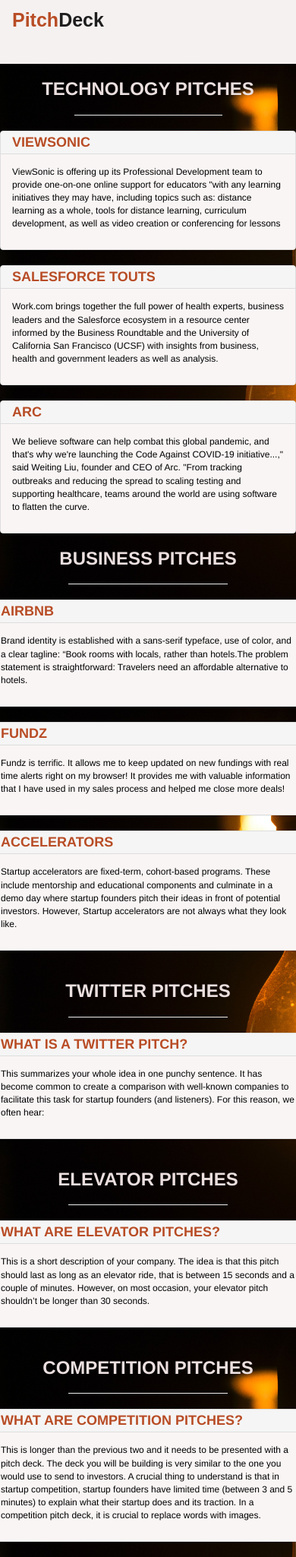
After one commit to felkiriinya/Pitch-app, a Flask app: page /categories in a window 390 px wide; the page is wider, and only the part inside the window is pictured. The commit adds this page. Shown: that part at 76% size. Run offline with Flask 2, Linux system fonts and the light colour scheme; some libraries are stand-ins or nearby versions.

Commit message:
created categories and pitches from other people

```diff
--- a/app/main/views.py
+++ b/app/main/views.py
@@ -82,3 +82,10 @@
         return redirect(url_for('main.addapitch',pitchname=pitch.name))
     title = 'Add a new Pitch'
     return render_template('add_pitch.html',form =form)
+
+@main.route('/categories')
+def categories():
+
+    title = 'Pitches | Categories'
+
+    return render_template('categories.html',title =title)
--- a/app/static/css/profile.css
+++ b/app/static/css/profile.css
@@ -7,7 +7,8 @@
 
     color: rgb(235, 223, 223);
     font-size: 18px;
-    overflow: hidden;
+    /* overflow: hidden; */
+    overflow-x: hidden;
 }
 img{
     border-radius: 100px;
--- /dev/null
+++ b/app/templates/categories.html
@@ -0,0 +1,176 @@
+{% extends 'base.html' %}
+
+
+<!DOCTYPE html>
+<html lang="en">
+<head>
+    {% block styles %}
+    {{ super() }}
+    <link rel="shortcut icon" href="{{ url_for('static', filename='images/favicon.ico') }}">
+    <link rel="stylesheet" href="{{url_for('static',filename='css/profile.css')}}">
+
+
+    {% endblock %}
+
+</head>
+<body>
+
+            <!-- Navbar block  -->
+            {% block navbar %}
+            {% include 'navbar.html' %}
+            {% endblock %}
+
+            {% block content%}
+    <h3 class="text-center" style="font-weight: bolder;"> TECHNOLOGY PITCHES</h3>
+    <hr style="width: 50%; ">
+    <div class="row">
+        <div class="col-md-4">
+            <div class="panel panel-default" >
+                <div class="panel-heading" style="height: 30px; padding-top: 2px; font-weight: bolder; text-transform: uppercase; color: rgb(184, 76, 37);" >
+                    ViewSonic
+                </div>
+                <div class="panel-body" style="background-color:#faf5f5;">
+                  <p style="color: black; font-size: 12px;">
+                    ViewSonic is offering up its Professional Development team to provide one-on-one online support for educators "with any learning initiatives they may have, including topics such as: distance learning as a whole, tools for distance learning, curriculum development, as well as video creation or conferencing for lessons
+                  </p>
+
+                </div>
+            </div>
+
+        </div>
+        <div class="col-md-4">
+            <div class="panel panel-default" >
+                <div class="panel-heading" style="height: 30px; padding-top: 2px; font-weight: bolder; text-transform: uppercase; color: rgb(184, 76, 37);" >
+                    Salesforce touts
+                </div>
+                <div class="panel-body" style="background-color:#faf5f5;">
+                  <p style="color: black; font-size: 12px;">
+                    Work.com brings together the full power of health experts, business leaders and the Salesforce ecosystem in a resource center informed by the Business Roundtable and the University of California San Francisco (UCSF) with insights from business, health and government leaders as well as analysis.
+                  </p>
+
+                </div>
+            </div>
+
+        </div>
+        <div class="col-md-4">
+            <div class="panel panel-default" >
+                <div class="panel-heading" style="height: 30px; padding-top: 2px; font-weight: bolder; text-transform: uppercase; color: rgb(184, 76, 37);" >
+                    Arc
+                 </div>
+                <div class="panel-body" style="background-color:#faf5f5;">
+                  <p style="color: black; font-size: 12px;">
+                    We believe software can help combat this global pandemic, and that's why we're launching the Code Against COVID-19 initiative...," said Weiting Liu, founder and CEO of Arc. "From tracking outbreaks and reducing the spread to scaling testing and supporting healthcare, teams around the world are using software to flatten the curve.
+                  </p>
+
+                </div>
+            </div>
+
+        </div>
+
+
+        <h3 class="text-center" style="font-weight: bolder;"> BUSINESS PITCHES</h3>
+            <hr style="width: 50%; ">
+            <div class="row">
+                <div class="col-md-4">
+                    <div class="panel panel-default" >
+                        <div class="panel-heading" style="height: 30px; padding-top: 2px; font-weight: bolder; text-transform: uppercase; color: rgb(184, 76, 37);" >
+                           Airbnb
+                        </div>
+                        <div class="panel-body" style="background-color:#faf5f5;">
+                        <p style="color: black; font-size: 12px;">
+                            Brand identity is established with a sans-serif typeface, use of color, and a clear tagline: “Book rooms with locals, rather than hotels.The problem statement is straightforward: Travelers need an affordable alternative to hotels.
+                        </p>
+
+                        </div>
+                    </div>
+
+                </div>
+                <div class="col-md-4">
+                    <div class="panel panel-default" >
+                        <div class="panel-heading" style="height: 30px; padding-top: 2px; font-weight: bolder; text-transform: uppercase; color: rgb(184, 76, 37);" >
+                            Fundz
+                        </div>
+                        <div class="panel-body" style="background-color:#faf5f5;">
+                        <p style="color: black; font-size: 12px;">
+                            Fundz is terrific. It allows me to keep updated on new fundings with real time alerts right on my browser! It provides me with valuable information that I have used in my sales process and helped me close more deals!
+                        </p>
+
+                        </div>
+                    </div>
+
+                </div>
+                <div class="col-md-4">
+                    <div class="panel panel-default" >
+                        <div class="panel-heading" style="height: 30px; padding-top: 2px; font-weight: bolder; text-transform: uppercase; color: rgb(184, 76, 37);" >
+                            ACCELERATORS
+                        </div>
+                        <div class="panel-body" style="background-color:#faf5f5;">
+                        <p style="color: black; font-size: 12px;">
+                            Startup accelerators are fixed-term, cohort-based programs. These include mentorship and educational components and culminate in a demo day where startup founders pitch their ideas in front of potential investors. However, Startup accelerators are not always what they look like.
+                        </div>
+                    </div>
+
+                </div>
+            </div>
+            <h3 class="text-center" style="font-weight: bolder;"> TWITTER PITCHES</h3>
+            <hr style="width: 50%; ">
+            <div class="row">
+                <div class="col-md-4">
+                    <div class="panel panel-default" >
+                        <div class="panel-heading" style="height: 30px; padding-top: 2px; font-weight: bolder; text-transform: uppercase; color: rgb(184, 76, 37);" >
+                            What is a twitter pitch?
+                        </div>
+                        <div class="panel-body" style="background-color:#faf5f5;">
+                        <p style="color: black; font-size: 12px;">
+
+                            This summarizes your whole idea in one punchy sentence. It has become common to create a comparison with well-known companies to facilitate this task for startup founders (and listeners). For this reason, we often hear:
+                        </p>
+
+                        </div>
+                    </div>
+
+                </div>
+            </div>
+            <h3 class="text-center" style="font-weight: bolder;"> ELEVATOR PITCHES</h3>
+            <hr style="width: 50%; ">
+            <div class="row">
+                <div class="col-md-4">
+                    <div class="panel panel-default" >
+                        <div class="panel-heading" style="height: 30px; padding-top: 2px; font-weight: bolder; text-transform: uppercase; color: rgb(184, 76, 37);" >
+                           What are Elevator pitches?
+                        </div>
+                        <div class="panel-body" style="background-color:#faf5f5;">
+                        <p style="color: black; font-size: 12px;">
+                            This is a short description of your company. The idea is that this pitch should last as long as an elevator ride, that is between 15 seconds and a couple of minutes. However, on most occasion, your elevator pitch shouldn’t be longer than 30 seconds.
+
+
+                        </p>
+
+                        </div>
+                    </div>
+
+                </div>
+            </div>
+            <h3 class="text-center" style="font-weight: bolder;"> COMPETITION PITCHES</h3>
+            <hr style="width: 50%; ">
+            <div class="row">
+                <div class="col-md-4">
+                    <div class="panel panel-default" >
+                        <div class="panel-heading" style="height: 30px; padding-top: 2px; font-weight: bolder; text-transform: uppercase; color: rgb(184, 76, 37);" >
+                           What are Competition pitches?
+                        </div>
+                        <div class="panel-body" style="background-color:#faf5f5;">
+                        <p style="color: black; font-size: 12px;">
+                            This is longer than the previous two and it needs to be presented with a pitch deck. The deck you will be building is very similar to the one you would use to send to investors.
+
+                            A crucial thing to understand is that in startup competition, startup founders have limited time (between 3 and 5 minutes) to explain what their startup does and its traction. In a competition pitch deck, it is crucial to replace words with images.
+                        </p>
+
+                        </div>
+                    </div>
+
+                </div>
+            </div>
+  {%endblock %}
+</body>
+</html>
--- a/app/templates/index.html
+++ b/app/templates/index.html
@@ -16,11 +16,11 @@
     <div class="container text-center">
         <img src="{{ url_for('static', filename='images/bulb.jpg') }}" alt="">
         <div class="text-content">
-            <h1><span style="color:rgb(202, 77, 31);">When pitching your design idea</span> you should always talk about <span style="color:rgb(202, 77, 31);">the why</span> behind the solution.</h1>
+            <h1 style="color: thistle;"><span style="color:rgb(202, 77, 31);">When pitching your design idea</span> you should always talk about <span style="color:rgb(202, 77, 31);">the why</span> behind the solution.</h1>
             <br>
 
-            <button type="button" style="width: 110px; height:40px; font-size:20px; color: rgba(240, 239, 239, 0.699); background-color: rgb(202, 77, 31); margin-right: 20px;" ><a href="{{url_for('auth.register')}}" style="color: thistle;">Sign up</a></button>
-            <button type="button" style="width: 110px; height:40px; font-size:20px; color: rgba(221, 215, 215, 0.849); background-color: rgb(202, 77, 31);"  ><a href="{{url_for('auth.login')}}" style="color: thistle;"> Sign in</a></button>
+            <a href="{{url_for('auth.register')}}" style="color: thistle;">  <button type="button" style="width: 110px; height:40px; font-size:20px; color: rgba(240, 239, 239, 0.699); background-color: rgb(202, 77, 31); margin-right: 20px; border-radius: 10px; font-weight: bolder; font-family: Arial, Helvetica, sans-serif;"  >Sign up</button></a>
+            <a href="{{url_for('auth.login')}}" style="color: thistle;">  <button type="button" style="width: 110px; height:40px; font-size:20px; color: rgba(221, 215, 215, 0.849); background-color: rgb(202, 77, 31); border-radius: 10px; font-weight: bolder; font-family: Arial, Helvetica, sans-serif;"  > Sign in</button></a>
 
         </div>
 
--- a/app/templates/loggedin.html
+++ b/app/templates/loggedin.html
@@ -24,6 +24,7 @@
                 <h1><span style="color:rgb(202, 77, 31);">When you find an idea that you </span>just can't stop thinking about, that's probably <span style="color:rgb(202, 77, 31);">a good one</span> to pursue <span> - Pitching.</span></h1>
 
                 <h2 style="color: rgb(202,77,31);">Josh James</h2>
+                <br>
 
 
             </div>
--- a/app/templates/navbar.html
+++ b/app/templates/navbar.html
@@ -20,14 +20,10 @@
             <div class="navbar-collapse collapse" style="float: left;">
                 <ul class="nav navbar-nav">
                     <li><a href="{{url_for('main.loggedin')}}" style=" color:black;text-decoration: none; font-size: 18px; font-weight: bold; font-family: Arial, Helvetica, sans-serif;">Home</a></li>
-                    <li><a  class="dropdown-toggle" data-toggle="dropdown" aria-haspopup="true" aria-expanded="false" style="cursor: pointer; color: black; font-size: 18px; font-weight: bold; font-family: Arial, Helvetica, sans-serif;">Categories</a>
-                        <div class="dropdown-menu">
-
-                        </div>
-                    </li>
+                    <li><a href="{{url_for('main.categories')}}"style=" color:black;text-decoration: none; font-size: 18px; font-weight: bold; font-family: Arial, Helvetica, sans-serif;">View Pitches</a></li>
                     <li><a href="{{url_for('main.addapitch',pitchname=current_user.username)}}" style="color: black; color: black;text-decoration: none; font-size: 18px; font-weight: bold; font-family: Arial, Helvetica, sans-serif;">Add a Pitch</a></li>
                     <li ><a href="{{url_for('main.profile',uname=current_user.username)}}" style=" color: black;text-decoration: none; font-size: 18px; font-weight: bold; font-family: Arial, Helvetica, sans-serif;"> {{current_user.username}} Profile</a></li>
-                    <li><a href="{{url_for('auth.logout')}}" style=" color: black;text-decoration: none; font-size: 18px; font-weight: bold; font-family: Arial, Helvetica, sans-serif;">Log out</a></li>
+                    <li><a href="{{url_for('auth.logout')}}" style=" color: black;text-decoration: none; font-size: 18px; font-weight: bold; font-family: Arial, Helvetica, sans-serif;">Sign out</a></li>
                 </ul>
             </div>
         </div>
```
Also changed, not shown: app/templates/profile/profile.html (+0 -10 lines), app/static/css/nav.css (added).
